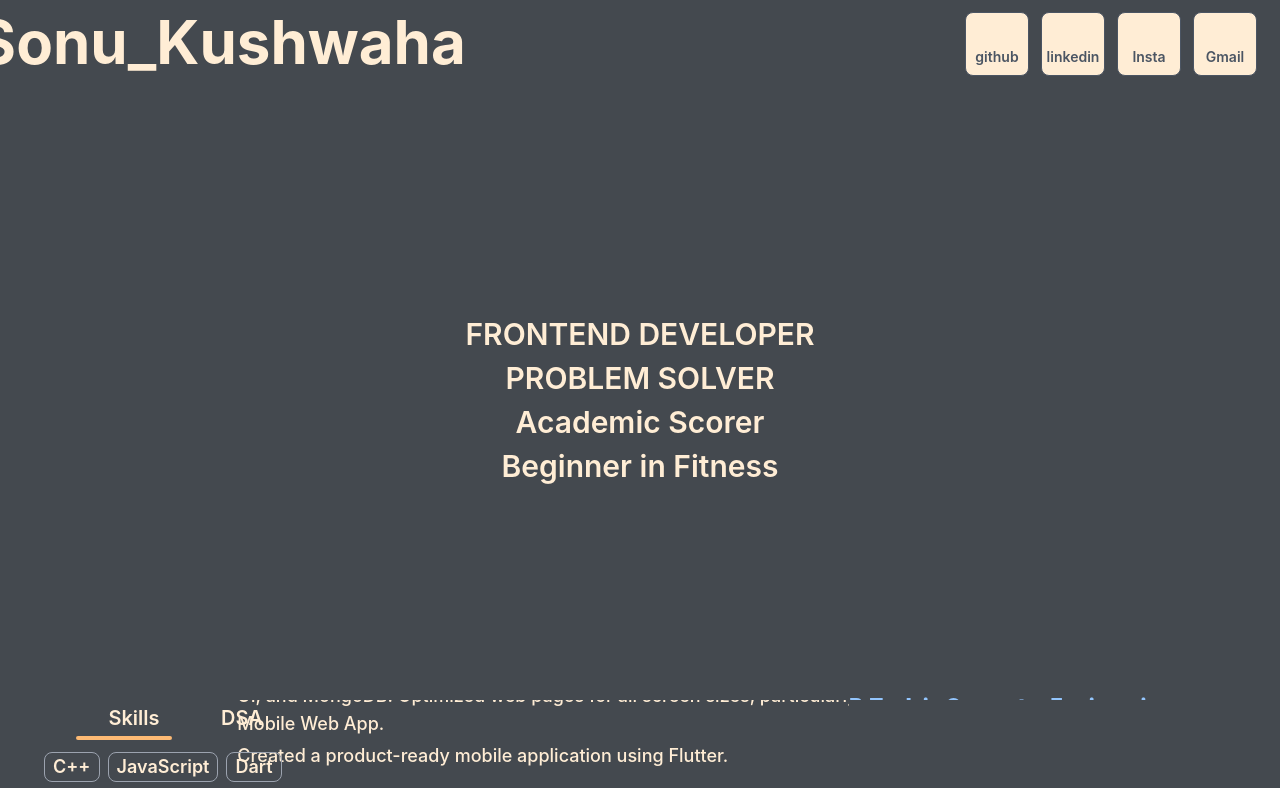
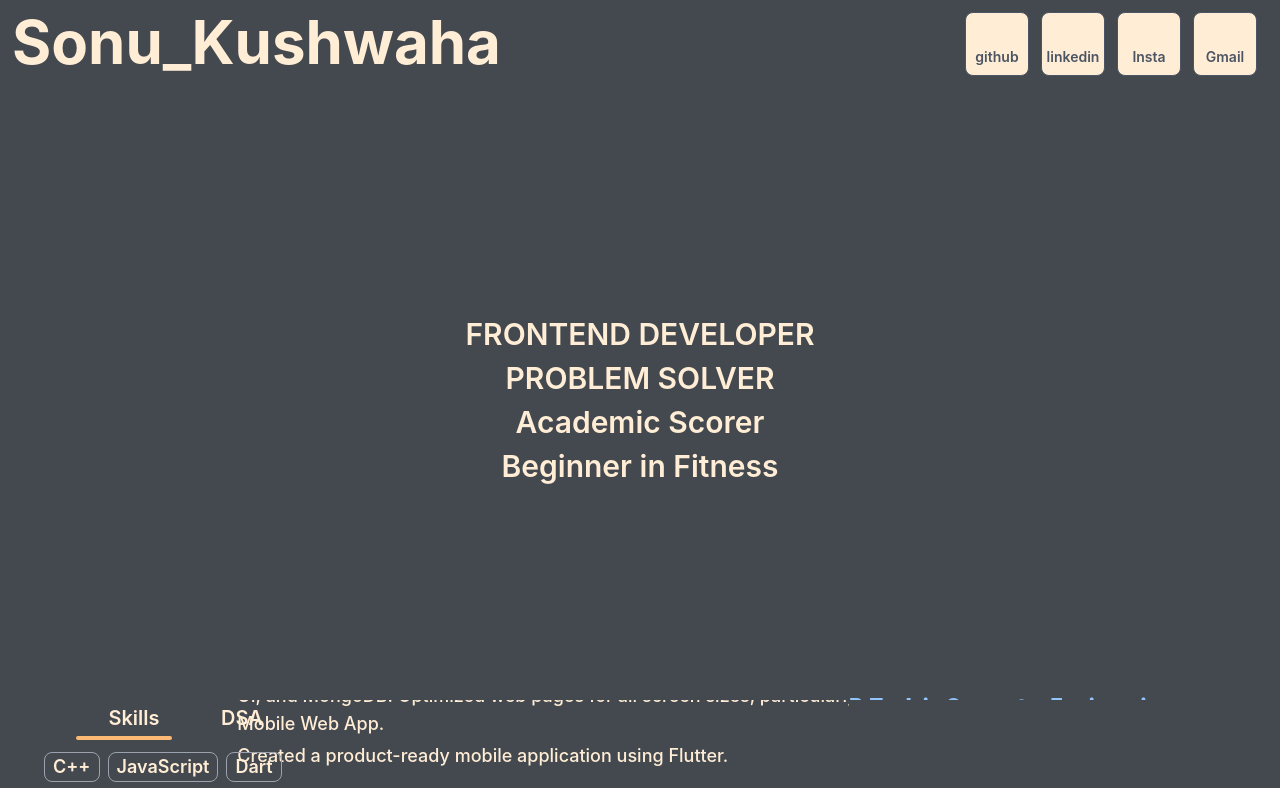
Before and after one commit to imSonuKushwaha/portfolio, a React (Create React App) app: page / in a window 1280 px wide. Shown: the top 788 px of the page. Built offline with nearby package versions, Linux system fonts and the light colour scheme.

Commit message:
bug fixed in name

```diff
--- a/src/App.js
+++ b/src/App.js
@@ -10,7 +10,7 @@ function App() {
   return (
     <>
       <div className="grid grid-cols-12 text-sm font-semibold p-3 bg-[#44494F]">
-        <div className="col-span-4">
+        <div className="col-start-1 col-span-4">
           <Name />
         </div>
         <div className="col-start-10 col-span-3">
--- a/src/component/Name.jsx
+++ b/src/component/Name.jsx
@@ -3,7 +3,7 @@ import React from "react";
 const Name = () => {
   return (
     <>
-      <div className="flex justify-center items-center text-6xl font-normal text-orange-100">
+      <div className="flex justify-start items-center text-6xl font-normal text-orange-100">
         <strong id="name">S</strong>
         <strong id="name">o</strong>
         <strong id="name">n</strong>
```
